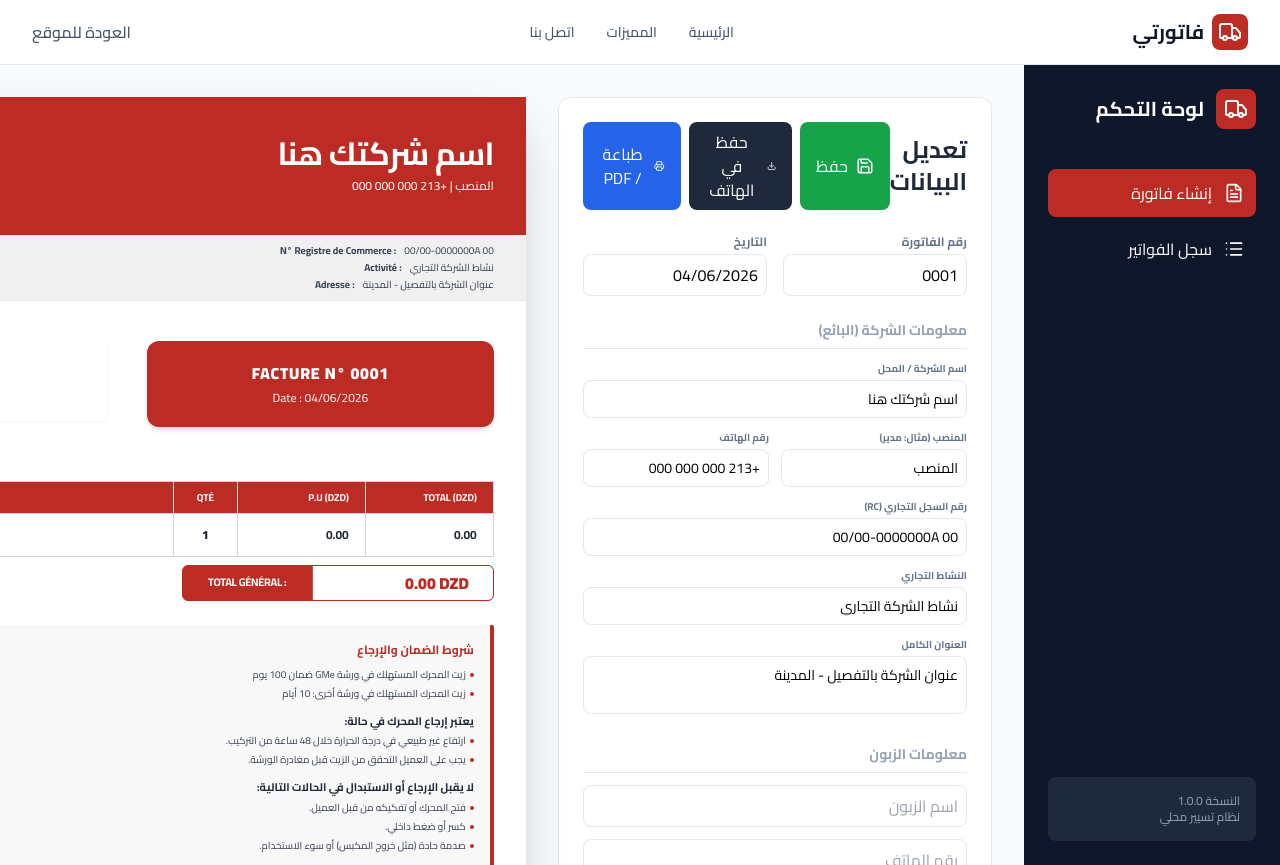
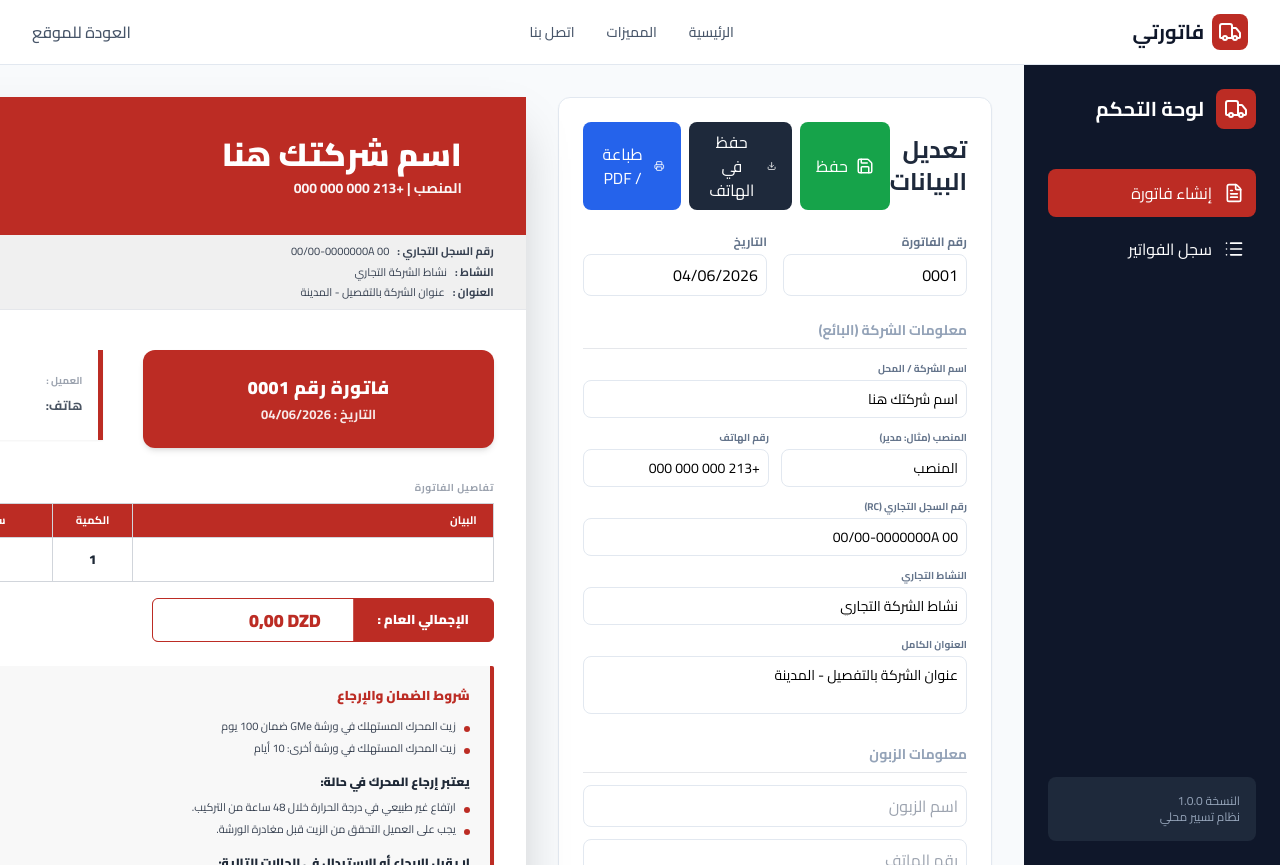
Before and after one commit to ABDUO123456/Invoice, a React (Vite) app: page / in a window 1280 px wide. Both pictures are taken after a click on the button "ابدأ الآن". Built offline with nearby package versions, Linux system fonts and the light colour scheme.

Commit message:
Full RTL alignment fix for invoice text and lists

```diff
--- a/src/App.jsx
+++ b/src/App.jsx
@@ -69,11 +69,14 @@ const App = () => {
 
   const downloadImage = async () => {
     if (componentRef.current) {
+      // Create a temporary clone to manipulate for export
       const canvas = await html2canvas(componentRef.current, {
-        scale: 2, // Higher quality
+        scale: 3, // Even higher quality for better text rendering
         useCORS: true,
         logging: false,
-        backgroundColor: '#ffffff'
+        backgroundColor: '#ffffff',
+        letterRendering: true, // Helps with some text issues
+        allowTaint: true
       });
 
       const image = canvas.toDataURL('image/png', 1.0);
@@ -706,119 +709,119 @@ const App = () => {
                 </div>
 
                 {/* Preview Side (The actual template) */}
-                <div className="invoice-container lg:w-[210mm] lg:h-[297mm] bg-white shadow-2xl overflow-hidden flex flex-col shrink-0 relative" ref={componentRef} style={{ direction: 'ltr' }}>
+                <div className="invoice-container lg:w-[210mm] lg:h-[297mm] bg-white shadow-2xl overflow-hidden flex flex-col shrink-0 relative" ref={componentRef} style={{ direction: 'rtl', fontFamily: "'Cairo', sans-serif" }}>
 
                   {/* Header: Red background */}
-                  <div className="bg-[#bc2c24] text-white p-8 flex justify-between items-center" style={{ WebkitPrintColorAdjust: 'exact' }}>
-                    <div className="bg-white p-3 rounded-sm shadow-sm">
+                  <div className="bg-[#bc2c24] text-white p-8 flex flex-row-reverse justify-between items-center" style={{ WebkitPrintColorAdjust: 'exact' }}>
+                    <div className="bg-white p-3 rounded-sm shadow-sm shrink-0">
                       <Truck size={50} className="text-[#bc2c24]" />
                     </div>
-                    <div className="text-right">
-                      <h1 className="text-[32px] font-bold tracking-tight uppercase leading-none">{invoiceData.company.name}</h1>
-                      <p className="text-[12px] mt-2 opacity-95 font-medium">{invoiceData.company.title} | {invoiceData.company.phone}</p>
+                    <div className="text-right flex-1 pr-8">
+                      <h1 className="text-[32px] font-black tracking-normal leading-tight">{invoiceData.company.name}</h1>
+                      <p className="text-[14px] mt-1 opacity-95 font-bold">{invoiceData.company.title} | {invoiceData.company.phone}</p>
                     </div>
                   </div>
 
                   {/* Company Meta: Light Gray bar */}
-                  <div className="bg-[#f0f0f0] p-2 px-8 text-[10px] text-gray-700 flex flex-col items-end gap-0.5 border-b border-gray-200" style={{ WebkitPrintColorAdjust: 'exact' }}>
-                    <div className="flex gap-2">
-                      <span className="font-bold">N° Registre de Commerce :</span>
+                  <div className="bg-[#f0f0f0] p-2 px-8 text-[11px] text-gray-700 flex flex-col items-start gap-1 border-b border-gray-200" style={{ WebkitPrintColorAdjust: 'exact', direction: 'rtl', textAlign: 'right' }}>
+                    <div className="flex gap-2 w-full justify-start">
+                      <span className="font-bold shrink-0">رقم السجل التجاري :</span>
                       <span>{invoiceData.company.rc}</span>
                     </div>
-                    <div className="flex gap-2">
-                      <span className="font-bold">Activité :</span>
+                    <div className="flex gap-2 w-full justify-start">
+                      <span className="font-bold shrink-0">النشاط :</span>
                       <span>{invoiceData.company.activity}</span>
                     </div>
-                    <div className="flex gap-2">
-                      <span className="font-bold">Adresse :</span>
+                    <div className="flex gap-2 w-full justify-start">
+                      <span className="font-bold shrink-0">العنوان :</span>
                       <span>{invoiceData.company.address}</span>
                     </div>
                   </div>
 
                   {/* Client & Invoice Box */}
-                  <div className="p-8 pt-10 flex justify-between items-start gap-10">
-                    <div className="flex-1 border-l-[4px] border-[#bc2c24] bg-white p-4 shadow-sm min-h-[80px] flex flex-col justify-center">
-                      <p className="text-[9px] text-gray-400 uppercase font-bold mb-1">CLIENT :</p>
-                      <h2 className="text-[18px] font-black text-gray-800 uppercase leading-tight">{invoiceData.client.name}</h2>
-                      <p className="text-[12px] text-gray-600 mt-1 font-medium">Tél: {invoiceData.client.phone}</p>
+                  <div className="p-8 pt-10 flex flex-row-reverse justify-between items-start gap-10">
+                    <div className="flex-1 border-r-[5px] border-[#bc2c24] bg-white p-4 shadow-sm min-h-[90px] flex flex-col justify-center text-right">
+                      <p className="text-[10px] text-gray-400 font-bold mb-1">العميل :</p>
+                      <h2 className="text-[20px] font-black text-gray-800 leading-tight">{invoiceData.client.name}</h2>
+                      <p className="text-[13px] text-gray-600 mt-1 font-bold">هاتف: {invoiceData.client.phone}</p>
                     </div>
 
-                    <div className="flex-1 bg-[#bc2c24] text-white p-5 rounded-[12px] text-center shadow-md" style={{ WebkitPrintColorAdjust: 'exact' }}>
-                      <h3 className="text-[16px] font-black uppercase tracking-wider">FACTURE N° {invoiceData.number}</h3>
-                      <p className="text-[12px] opacity-90 mt-1 font-medium">Date : {invoiceData.date}</p>
+                    <div className="flex-1 bg-[#bc2c24] text-white p-6 rounded-[12px] text-center shadow-md" style={{ WebkitPrintColorAdjust: 'exact' }}>
+                      <h3 className="text-[18px] font-black tracking-wide">فاتورة رقم {invoiceData.number}</h3>
+                      <p className="text-[13px] opacity-90 mt-1 font-bold">التاريخ : {invoiceData.date}</p>
                     </div>
                   </div>
 
                   {/* Detail label */}
-                  <div className="px-8 mb-2">
-                    <p className="text-[9px] text-gray-400 uppercase font-bold tracking-wider">DETAIL DE LA FACTURE</p>
+                  <div className="px-8 mb-2 text-right">
+                    <p className="text-[10px] text-gray-400 font-bold tracking-wider">تفاصيل الفاتورة</p>
                   </div>
 
                   {/* Table */}
                   <div className="px-8 flex-grow overflow-hidden">
-                    <table className="w-full border-collapse">
+                    <table className="w-full border-collapse" dir="rtl">
                       <thead>
-                        <tr className="bg-[#bc2c24] text-white text-[10px] font-bold uppercase" style={{ WebkitPrintColorAdjust: 'exact' }}>
-                          <th className="py-2 px-4 text-left border border-gray-300">DÉSIGNATION</th>
-                          <th className="py-2 px-4 text-center border border-gray-300 w-16">QTÉ</th>
-                          <th className="py-2 px-4 text-right border border-gray-300 w-32">P.U (DZD)</th>
-                          <th className="py-2 px-4 text-right border border-gray-300 w-32">TOTAL (DZD)</th>
+                        <tr className="bg-[#bc2c24] text-white text-[11px] font-bold" style={{ WebkitPrintColorAdjust: 'exact' }}>
+                          <th className="py-2 px-4 text-right border border-gray-300">البيان</th>
+                          <th className="py-2 px-4 text-center border border-gray-300 w-20">الكمية</th>
+                          <th className="py-2 px-4 text-left border border-gray-300 w-36">سعر الوحدة (د.ج)</th>
+                          <th className="py-2 px-4 text-left border border-gray-300 w-36">المجموع (د.ج)</th>
                         </tr>
                       </thead>
-                      <tbody className="text-[12px]">
+                      <tbody className="text-[13px]">
                         {invoiceData.items.map((item, index) => (
-                          <tr key={index} className="text-gray-800 font-bold">
-                            <td className="py-3 px-4 border border-gray-300">{item.designation}</td>
+                          <tr key={index} className="text-gray-800 font-bold border-b border-gray-200">
+                            <td className="py-3 px-4 border border-gray-300 text-right">{item.designation}</td>
                             <td className="py-3 px-4 border border-gray-300 text-center font-black">{item.qte}</td>
-                            <td className="py-3 px-4 border border-gray-300 text-right">{item.pu.toLocaleString('fr-FR', { minimumFractionDigits: 2 }).replace(',', '.')}</td>
-                            <td className="py-3 px-4 border border-gray-300 text-right">{(item.qte * item.pu).toLocaleString('fr-FR', { minimumFractionDigits: 2 }).replace(',', '.')}</td>
+                            <td className="py-3 px-4 border border-gray-300 text-left" dir="ltr">{item.pu.toLocaleString('fr-FR', { minimumFractionDigits: 2 })}</td>
+                            <td className="py-3 px-4 border border-gray-300 text-left font-black" dir="ltr">{(item.qte * item.pu).toLocaleString('fr-FR', { minimumFractionDigits: 2 })}</td>
                           </tr>
                         ))}
                       </tbody>
                     </table>
 
                     {/* Total Section */}
-                    <div className="mt-2 flex justify-end">
-                      <div className="flex items-stretch bg-[#bc2c24] text-white rounded-md overflow-hidden h-9 border border-[#bc2c24]" style={{ WebkitPrintColorAdjust: 'exact' }}>
-                        <div className="px-4 flex items-center justify-center border-r border-white/20 min-w-[130px]">
-                          <span className="font-bold uppercase text-[11px] tracking-tight">TOTAL GÉNÉRAL :</span>
+                    <div className="mt-4 flex justify-start">
+                      <div className="flex items-stretch bg-[#bc2c24] text-white rounded-md overflow-hidden h-11 border border-[#bc2c24]" style={{ WebkitPrintColorAdjust: 'exact' }}>
+                        <div className="px-5 flex items-center justify-center border-l border-white/20 min-w-[140px]">
+                          <span className="font-black text-[13px]">الإجمالي العام :</span>
                         </div>
-                        <div className="px-6 bg-white flex items-center justify-end min-w-[180px]">
-                          <span className="text-[#bc2c24] font-black text-[16px]">
-                            {calculateTotal().toLocaleString('fr-FR', { minimumFractionDigits: 2 }).replace(/\s/g, ' ').replace(',', '.')} DZD
+                        <div className="px-8 bg-white flex items-center justify-start min-w-[200px]">
+                          <span className="text-[#bc2c24] font-black text-[18px]" dir="ltr">
+                            {calculateTotal().toLocaleString('fr-FR', { minimumFractionDigits: 2 })} DZD
                           </span>
                         </div>
                       </div>
                     </div>
 
                     {/* Warranty Section */}
-                    <div className="mt-6 bg-[#f8f8f8] p-4 border-r-4 border-[#bc2c24] rounded-sm text-right" dir="rtl" style={{ WebkitPrintColorAdjust: 'exact' }}>
-                      <h4 className="text-[12px] font-bold text-[#bc2c24] mb-2">{invoiceData.warranty.title}</h4>
-                      <ul className="text-[10px] text-gray-700 space-y-1 mb-3">
+                    <div className="mt-6 bg-[#f8f8f8] p-5 border-r-4 border-[#bc2c24] rounded-sm text-right shadow-sm" style={{ WebkitPrintColorAdjust: 'exact', direction: 'rtl' }}>
+                      <h4 className="text-[13px] font-black text-[#bc2c24] mb-3">{invoiceData.warranty.title}</h4>
+                      <ul className="text-[11px] text-gray-700 space-y-1.5 mb-4 pr-0">
                         {invoiceData.warranty.terms.map((term, i) => (
-                          <li key={i} className="flex items-start gap-1">
-                            <span className="mt-1.5 w-1 h-1 bg-[#bc2c24] rounded-full shrink-0"></span>
-                            <span>{term}</span>
+                          <li key={i} className="flex items-start gap-2 justify-start flex-row">
+                            <span className="mt-2 w-1.5 h-1.5 bg-[#bc2c24] rounded-full shrink-0"></span>
+                            <span className="text-right">{term}</span>
                           </li>
                         ))}
                       </ul>
 
-                      <h4 className="text-[11px] font-bold text-gray-800 mb-1">{invoiceData.warranty.returnConditions.title}</h4>
-                      <ul className="text-[10px] text-gray-700 space-y-1 mb-3">
+                      <h4 className="text-[12px] font-black text-gray-800 mb-2">{invoiceData.warranty.returnConditions.title}</h4>
+                      <ul className="text-[11px] text-gray-700 space-y-1.5 mb-4 pr-0">
                         {invoiceData.warranty.returnConditions.items.map((item, i) => (
-                          <li key={i} className="flex items-start gap-1">
-                            <span className="mt-1.5 w-1 h-1 bg-[#bc2c24] rounded-full shrink-0"></span>
-                            <span>{item}</span>
+                          <li key={i} className="flex items-start gap-2 justify-start flex-row">
+                            <span className="mt-2 w-1.5 h-1.5 bg-[#bc2c24] rounded-full shrink-0"></span>
+                            <span className="text-right">{item}</span>
                           </li>
                         ))}
                       </ul>
 
-                      <h4 className="text-[11px] font-bold text-gray-800 mb-1">{invoiceData.warranty.nonAcceptance.title}</h4>
-                      <ul className="text-[10px] text-gray-700 space-y-1">
+                      <h4 className="text-[12px] font-black text-gray-800 mb-2">{invoiceData.warranty.nonAcceptance.title}</h4>
+                      <ul className="text-[11px] text-gray-700 space-y-1.5 pr-0">
                         {invoiceData.warranty.nonAcceptance.items.map((item, i) => (
-                          <li key={i} className="flex items-start gap-1">
-                            <span className="mt-1.5 w-1 h-1 bg-[#bc2c24] rounded-full shrink-0"></span>
-                            <span>{item}</span>
+                          <li key={i} className="flex items-start gap-2 justify-start flex-row">
+                            <span className="mt-2 w-1.5 h-1.5 bg-[#bc2c24] rounded-full shrink-0"></span>
+                            <span className="text-right">{item}</span>
                           </li>
                         ))}
                       </ul>
@@ -827,11 +830,11 @@ const App = () => {
                     {/* Signature and Stamp */}
                     <div className="mt-10 grid grid-cols-2 gap-16 items-start">
                       <div className="border border-gray-100 rounded-sm p-3 h-28 flex flex-col justify-end">
-                        <p className="text-[9px] text-gray-400 text-center italic font-bold uppercase">Signature du client</p>
+                        <p className="text-[10px] text-gray-400 text-center italic font-bold">توقيع العميل</p>
                       </div>
                       <div className="flex justify-center">
-                        <div className="w-48 h-20 bg-gray-200 border border-dashed border-gray-300 rounded-sm flex items-center justify-center">
-                          <span className="text-[10px] text-gray-400 uppercase font-bold">Cachet & Signature</span>
+                        <div className="w-48 h-24 bg-gray-50 border border-dashed border-gray-300 rounded-sm flex items-center justify-center">
+                          <span className="text-[11px] text-gray-300 font-bold">الختم والتوقيع</span>
                         </div>
                       </div>
                     </div>
@@ -839,8 +842,8 @@ const App = () => {
 
                   {/* Footer Bar stays at the bottom */}
                   <div className="mt-auto">
-                    <div className="bg-[#bc2c24] text-white py-3 px-8 text-[8px] text-center font-bold uppercase tracking-tight" style={{ WebkitPrintColorAdjust: 'exact' }}>
-                      {invoiceData.company.name} — {invoiceData.company.address} — Tél : {invoiceData.company.phone} | RC : {invoiceData.company.rc}
+                    <div className="bg-[#bc2c24] text-white py-4 px-8 text-[10px] text-center font-bold tracking-normal leading-relaxed" style={{ WebkitPrintColorAdjust: 'exact' }}>
+                      {invoiceData.company.name} — {invoiceData.company.address} — هاتف: {invoiceData.company.phone} | سجل تجاري: {invoiceData.company.rc}
                     </div>
                   </div>
 
```
